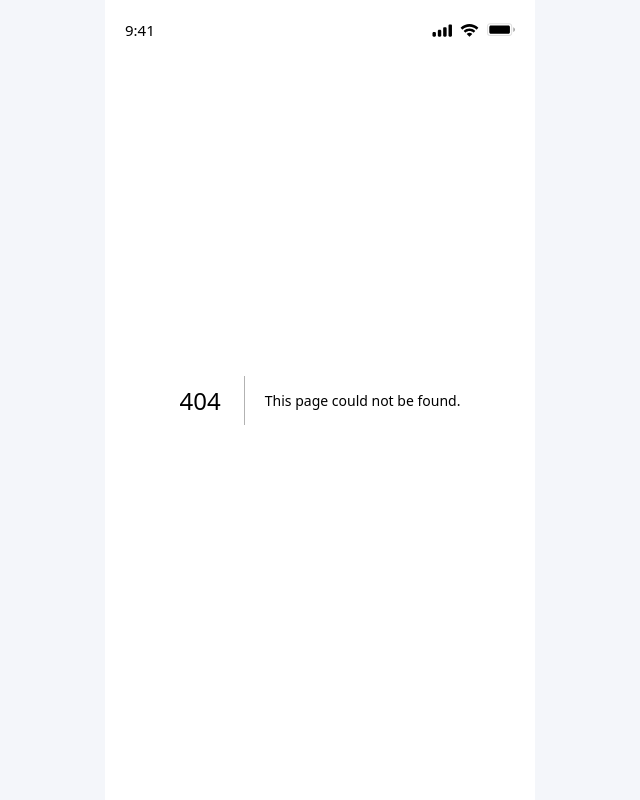
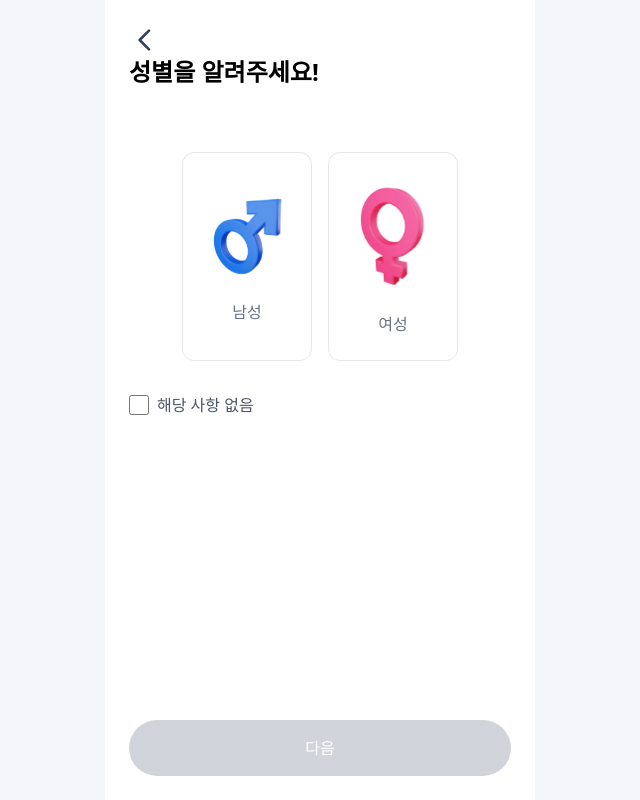
Before and after one commit to oznchex/linkculture-web, a Next.js app: page /onboarding-gender in a window 1280 px wide. Before the commit this address had no page. Shown: the whole page, without its empty margins (320-960 px from the left). Built offline with nearby package versions, Linux system fonts and the light colour scheme.

Commit message:
feat(onboarding): 성별 선택 페이지 추가

```diff
--- a/src/app/layout.tsx
+++ b/src/app/layout.tsx
@@ -49,7 +49,6 @@ export default function RootLayout({
       <body className="font-pretendard bg-[#fff] flex items-center justify-center min-h-screen">
         <div className="bg-[#F4F6FA] w-screen h-screen flex items-center justify-center">
           <div className="w-full max-w-[430px] h-full max-h-[932px] bg-white overflow-y-auto relative mx-auto">
-            <StatusBar />
             {children}
           </div>
         </div>
--- /dev/null
+++ b/src/app/onboarding-gender/page.tsx
@@ -0,0 +1,95 @@
+'use client';
+
+import { useState } from 'react';
+import { useRouter } from 'next/navigation';
+import Image from 'next/image';
+
+export default function GenderSelectionPage() {
+  const router = useRouter();
+  const [selectedGender, setSelectedGender] = useState<'male' | 'female' | null>(null);
+  const [noGenderPreference, setNoGenderPreference] = useState(false);
+
+  const handleGenderSelect = (gender: 'male' | 'female') => {
+    setSelectedGender(gender);
+    // 성별을 선택하면 '해당 사항 없음' 체크 해제
+    setNoGenderPreference(false);
+  };
+
+  const handleNoPreferenceChange = (checked: boolean) => {
+    setNoGenderPreference(checked);
+    // '해당 사항 없음'을 체크하면 성별 선택 해제
+    if (checked) {
+      setSelectedGender(null);
+    }
+  };
+
+  const handleNext = () => {
+    if (selectedGender || noGenderPreference) {
+      router.push('/next-page'); // 다음 페이지 경로로 수정해주세요
+    }
+  };
+
+  return (
+    <div className="p-6 h-screen flex flex-col">
+      {/* 뒤로가기 버튼 */}
+      <button
+          className="text-gray-700 w-fit"
+          onClick={() => router.back()}
+        >
+          <svg xmlns="http://www.w3.org/2000/svg" className="h-8 w-8" fill="none" viewBox="0 0 24 24" stroke="currentColor">
+            <path strokeLinecap="round" strokeLinejoin="round" strokeWidth={2} d="M15 19l-7-7 7-7" />
+          </svg>
+        </button>
+
+      {/* 제목 */}
+      <h1 className="text-2xl font-bold mb-16">성별을 알려주세요!</h1>
+
+      {/* 성별 선택 카드 */}
+      <div className="flex justify-center gap-4 mb-8">
+    <button
+      onClick={() => handleGenderSelect('male')}
+      className={`p-6 rounded-xl border ${
+        selectedGender === 'male' ? 'border-blue-500' : 'border-gray-200'
+      }`}
+    >
+      <Image src="/assets/onboarding/select_male.svg" alt="남성" width={80} height={80} />
+      <p className="mt-4 text-center text-gray-500">남성</p>
+    </button>
+
+    <button
+      onClick={() => handleGenderSelect('female')}
+      className={`p-6 rounded-xl border ${
+        selectedGender === 'female' ? 'border-blue-500' : 'border-gray-200'
+      }`}
+    >
+      <Image src="/assets/onboarding/select_female.svg" alt="여성" width={80} height={80} />
+      <p className="mt-4 text-center text-gray-500">여성</p>
+        </button>
+      </div>
+
+      {/* 해당사항 없음 체크박스 */}
+      <label className="flex items-center gap-2 mb-16">
+    <input
+      type="checkbox"
+      checked={noGenderPreference}
+      onChange={(e) => handleNoPreferenceChange(e.target.checked)}
+      className="w-5 h-5 rounded-full border-gray-300"
+    />
+    <span className="text-gray-600">해당 사항 없음</span>
+  </label>
+
+      {/* 다음 버튼 */}
+      <button
+        onClick={handleNext}
+        disabled={!selectedGender && !noGenderPreference}
+        className={`mt-auto py-4 rounded-full text-white ${
+          selectedGender || noGenderPreference
+            ? 'bg-blue-500'
+            : 'bg-gray-300'
+        }`}
+      >
+        다음
+      </button>
+    </div>
+  );
+}
--- /dev/null
+++ b/src/app/onboarding-name/page.tsx
@@ -0,0 +1,57 @@
+'use client';
+
+import { useState } from 'react';
+import { useRouter } from 'next/navigation';
+import RoutingButton from '@/components/common/button/RoutingButton';
+
+export default function NameInput() {
+  const [name, setName] = useState('');
+  const router = useRouter();
+
+  return (
+    <div className="flex flex-col h-screen max-w-md mx-auto w-full">
+      {/* 진척도 바 */}
+      <div className="w-full h-1 bg-gray-100">
+        <div className="h-full bg-blue-600" style={{ width: '12.5%' }}></div>
+      </div>
+
+      <div className="p-6 flex-1 flex flex-col">
+        {/* 뒤로가기 버튼 */}
+        <button
+          className="text-gray-700 w-fit"
+          onClick={() => router.back()}
+        >
+          <svg xmlns="http://www.w3.org/2000/svg" className="h-8 w-8" fill="none" viewBox="0 0 24 24" stroke="currentColor">
+            <path strokeLinecap="round" strokeLinejoin="round" strokeWidth={2} d="M15 19l-7-7 7-7" />
+          </svg>
+        </button>
+      {/* 제목 */}
+      <div className="mt-12 space-y-2">
+        <h1 className="text-3xl font-bold text-gray-900">만나서 반갑습니다!</h1>
+        <h2 className="text-3xl font-bold text-gray-900">이름이 무엇인가요?</h2>
+      </div>
+
+      {/* 입력 폼 */}
+      <div className="flex-1 flex flex-col justify-between mt-8">
+        <div>
+          <label className="block text-lg text-gray-600 mb-2">이름</label>
+          <input
+            type="text"
+            className="w-full rounded-xl border border-gray-300 px-4 py-3 text-lg"
+            placeholder="링컬처"
+            value={name}
+            onChange={(e) => setName(e.target.value)}
+          />
+        </div>
+        {/* 다음 버튼 */}
+        <RoutingButton
+  to="/onboarding-gender"
+  disabled={!name.trim()} // 이름이 비어있으면 버튼 비활성화
+>
+  다음
+</RoutingButton>
+      </div>
+    </div>
+    </div>
+  );
+}
--- a/src/app/page.tsx
+++ b/src/app/page.tsx
@@ -30,12 +30,7 @@ export default function Home() {
           />
         </div>
 
-        <Link
-          href="/login"
-          className="w-full bg-[#3366FF] text-white py-4 rounded-lg text-center"
-        >
-          다음
-        </Link>
+        <Link href="/onboarding-name" className="bg-blue-500 text-white px-4 py-2 rounded-lg text-center">다음</Link>
       </div>
     </div>
   )
--- /dev/null
+++ b/src/components/common/button/RoutingButton.tsx
@@ -0,0 +1,42 @@
+'use client';
+
+import { useRouter } from 'next/navigation';
+
+interface RoutingButtonProps {
+  children: React.ReactNode;
+  to?: string;
+  onClick?: () => void;
+  className?: string;
+  disabled?: boolean;
+}
+
+const RoutingButton = ({
+  children,
+  to,
+  onClick,
+  className = '',
+  disabled = false
+}: RoutingButtonProps) => {
+  const router = useRouter();
+
+  const handleClick = () => {
+    if (onClick) {
+      onClick();
+    }
+    if (to) {
+      router.push(to);
+    }
+  };
+
+  return (
+    <button
+      onClick={handleClick}
+      disabled={disabled}
+      className={`w-full py-4 rounded-full bg-blue-500 text-white hover:bg-blue-600 transition-colors disabled:bg-gray-300 disabled:cursor-not-allowed ${className}`}
+    >
+      {children}
+    </button>
+  );
+};
+
+export default RoutingButton;
```
Also changed, not shown: public/assets/onboarding/select_female.svg (added), public/assets/onboarding/select_male.svg (added), src/components/common/button/BackButton.tsx (added).
